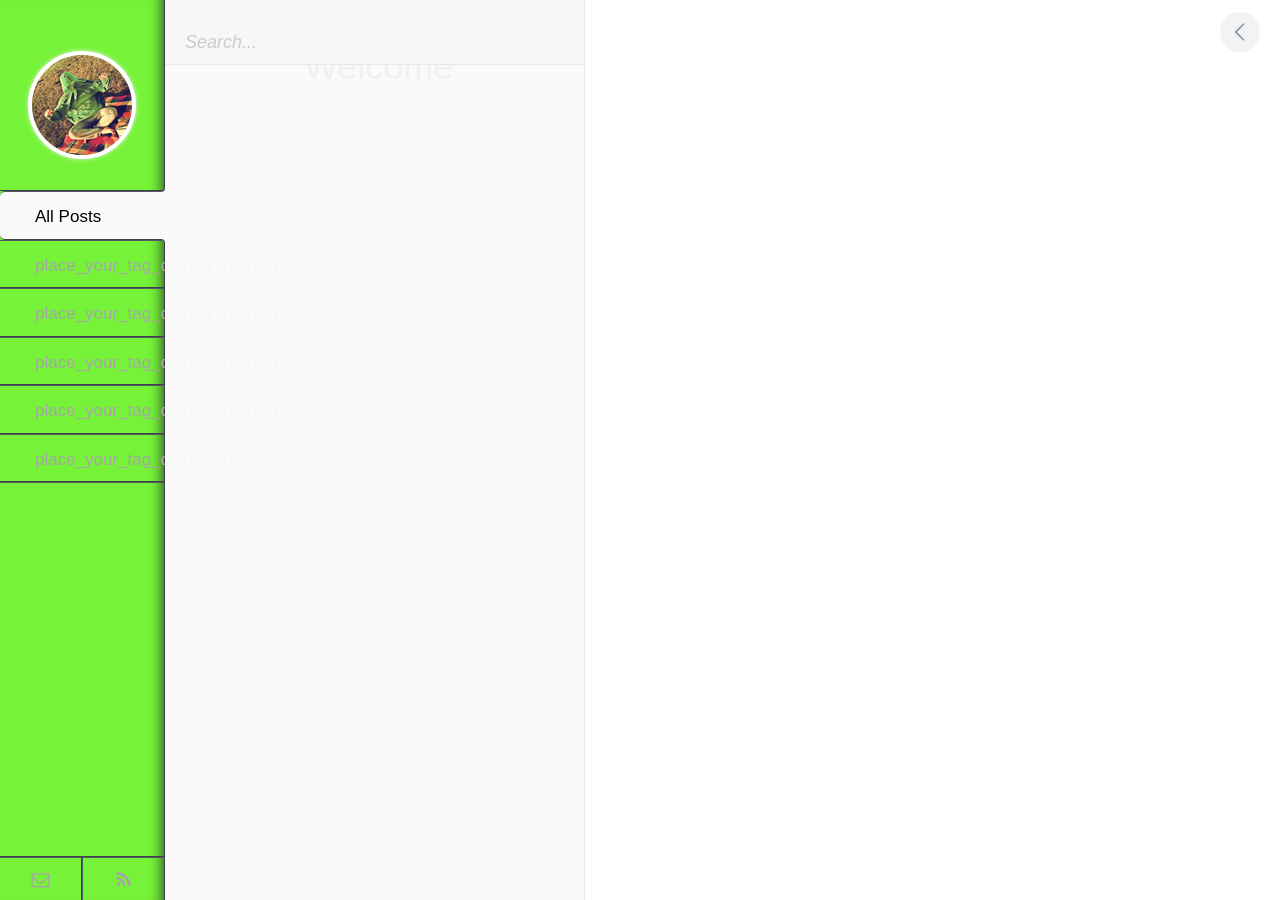
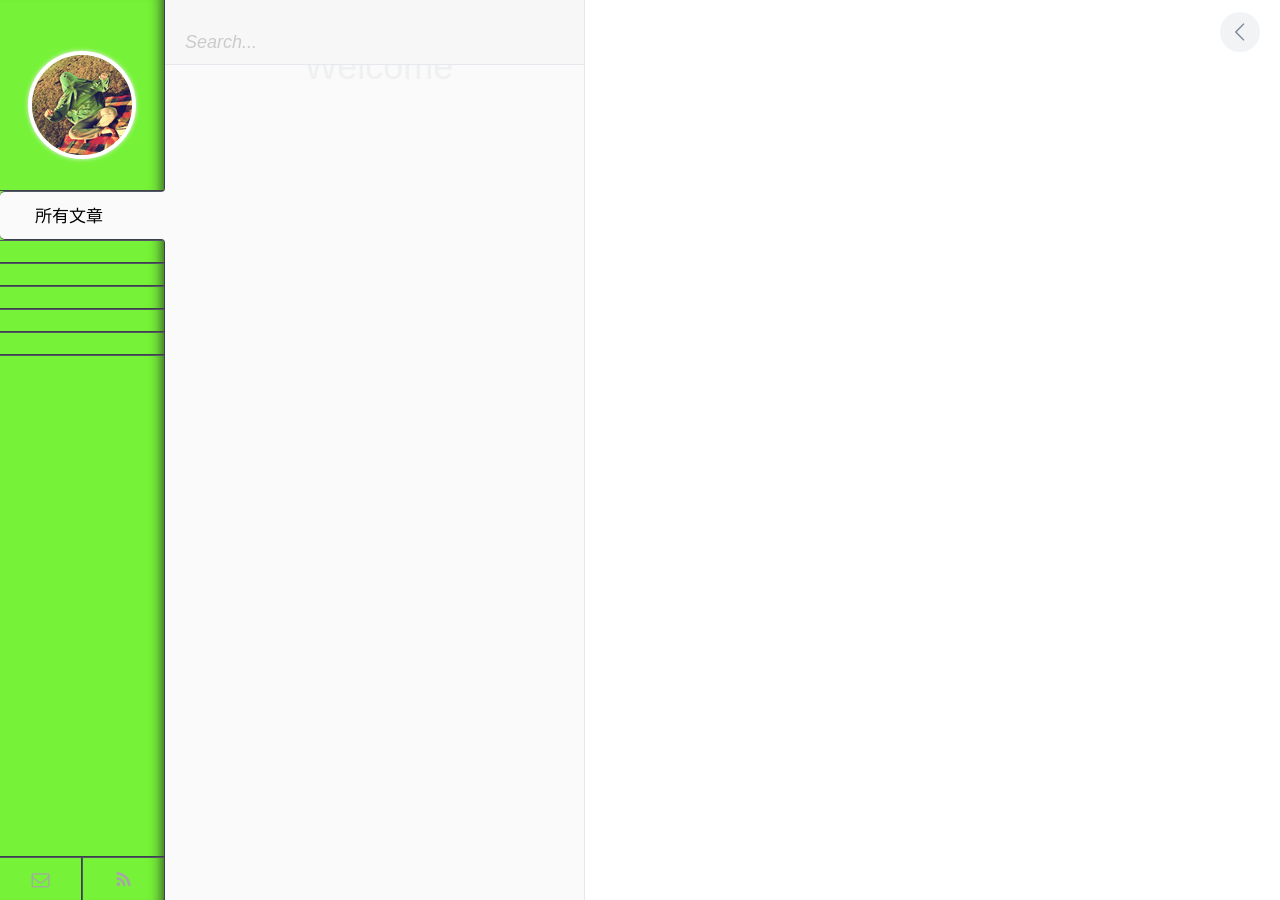
Before and after one commit to Mashaladi/Mashaladi.github.io, a Jekyll site: the page built from index.html, in a window 1280 px wide. Built offline with Jekyll 4.4.1, drawn with Linux system fonts in a browser that asks for light colours.

Commit message:
linlincennihao

```diff
--- a/_layouts/index.html
+++ b/_layouts/index.html
@@ -16,12 +16,12 @@
         <a href="/index.html" id="avatar"></a>
 
         <ul id="tags__ul">
-          <li id="js-label1" class="tags__li tags-btn active">All Posts</li>
-          <li id="js-label2" class="tags__li tags-btn">place_your_tag_display_name_here</li>
-          <li id="js-label3" class="tags__li tags-btn">place_your_tag_display_name_here</li>
-          <li id="js-label4" class="tags__li tags-btn">place_your_tag_display_name_here</li>
-          <li id="js-label5" class="tags__li tags-btn">place_your_tag_display_name_here</li>
-          <li id="js-label6" class="tags__li tags-btn">place_your_tag_display_name_here</li>
+          <li id="js-label1" class="tags__li tags-btn active">所有文章</li>
+          <li id="js-label2" class="tags__li tags-btn"林丽岑1号</li>
+          <li id="js-label3" class="tags__li tags-btn"林丽岑2号</li>
+          <li id="js-label4" class="tags__li tags-btn"林丽岑3号</li>
+          <li id="js-label5" class="tags__li tags-btn"林丽岑4号</li>
+          <li id="js-label6" class="tags__li tags-btn"林丽岑5号</li>
         </ul>
 
         <div id="tags__bottom">
```
